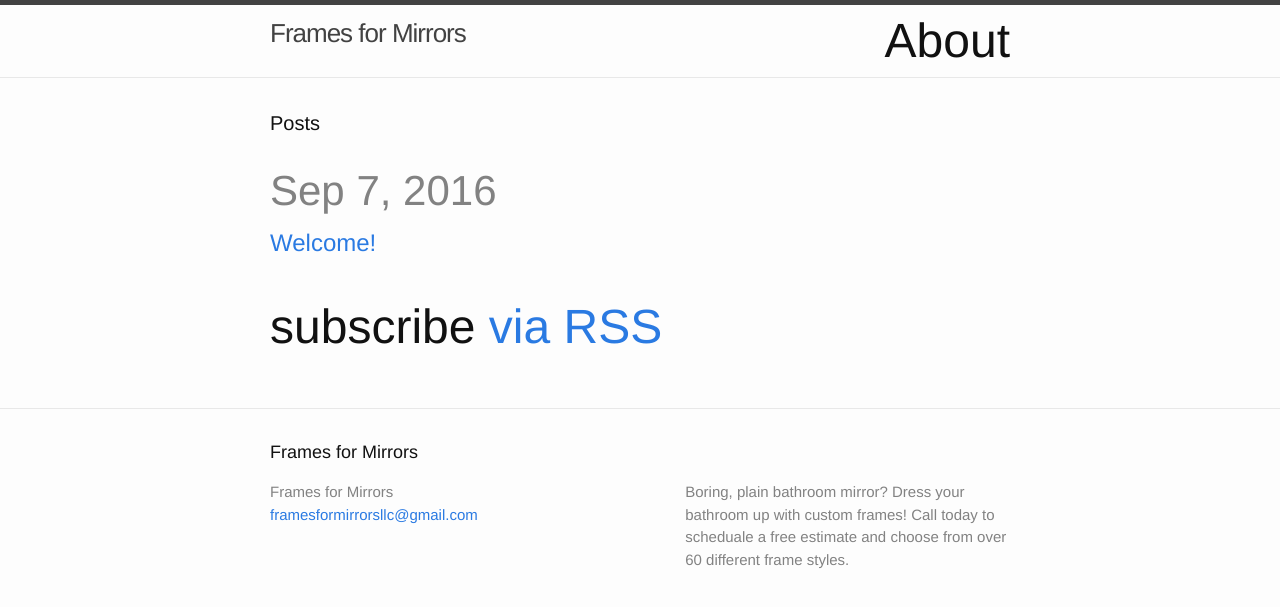
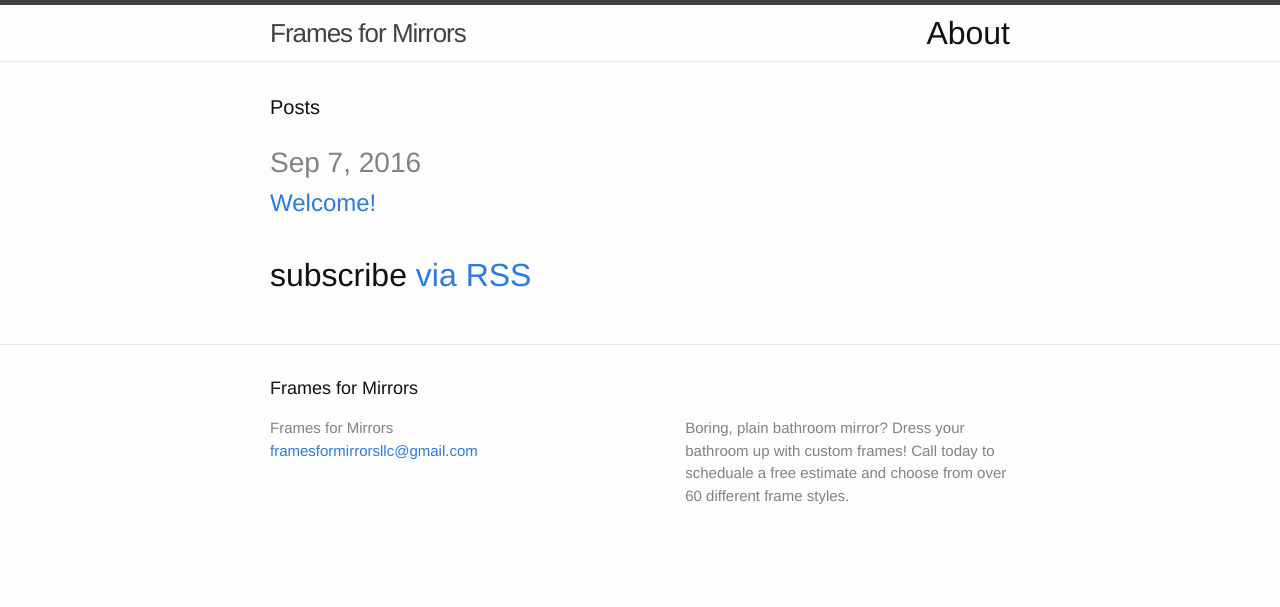
Before and after one commit to savlarson/savlarson.github.io, a Jekyll site: the page built from index.html, in a window 1280 px wide. Shown: the top 607 px of the page. Built offline with Jekyll 4.4.1, drawn with Linux system fonts in a browser that asks for light colours.

Commit message:
Update main.scss

```diff
--- a/css/main.scss
+++ b/css/main.scss
@@ -7,7 +7,7 @@
 
 // Our variables
 $base-font-family: "Snell Roundhand", Helvetica, Georgia, Times New Roman;
-$base-font-size:   48px;
+$base-font-size:   32px;
 $base-font-weight: 400;
 $small-font-size:  $base-font-size * 0.875;
 $base-line-height: 1.5;
```
